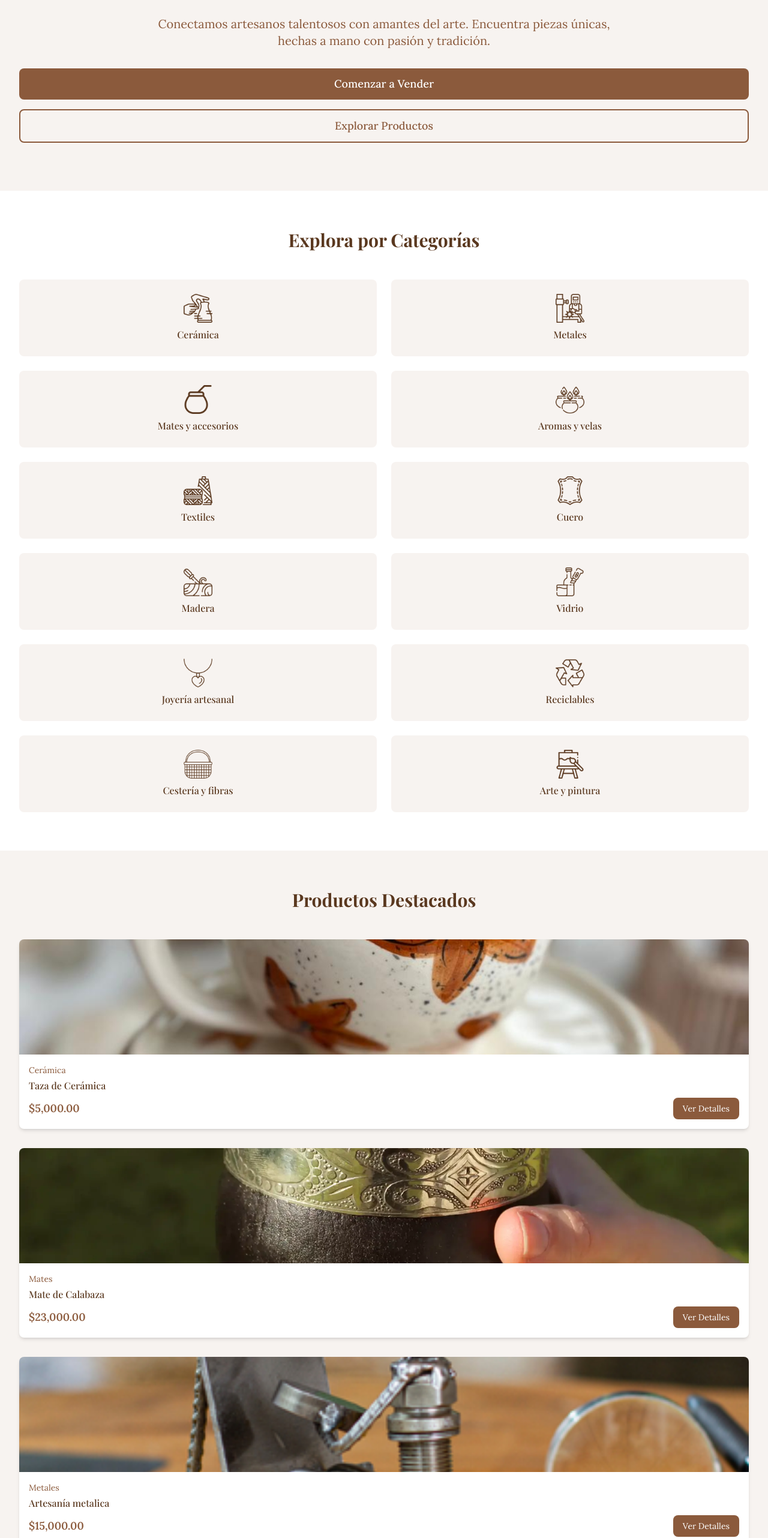
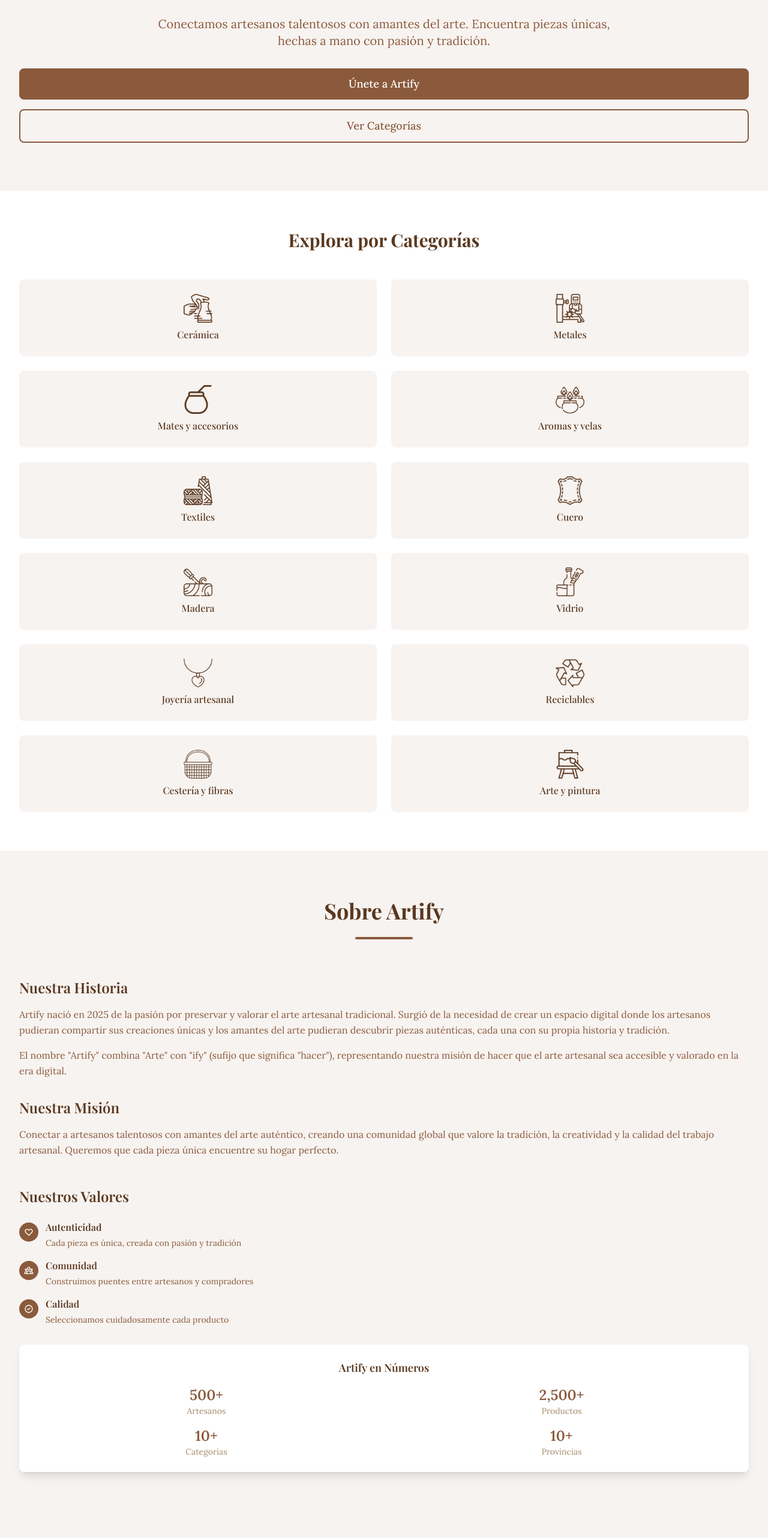
Before and after one commit to 113875-Comba-Carolina/artify-front, an Angular app: page / in a window 1280 px wide. Shown: the part 219-2783 px from the top of the page at 60% size. Built offline with nearby package versions, Linux system fonts and the light colour scheme.

Commit message:
cosas nuevas en el home

```diff
--- a/src/app/app.html
+++ b/src/app/app.html
@@ -5,7 +5,7 @@
       <div class="flex items-center justify-between h-20 md:h-20 h-24">
         <!-- Logo -->
         <div class="flex items-center">
-          <a routerLink="/" class="flex items-center space-x-3 group" (click)="closeMobileMenu()">
+          <a (click)="scrollToTop()" class="flex items-center space-x-3 group cursor-pointer">
             <!-- Logo más grande en móviles -->
             <div class="w-24 h-24 md:w-16 md:h-16 transition-all duration-300 group-hover:scale-110 overflow-hidden">
               <img src="assets/images/logo.png" alt="Artify Logo" class="w-full h-full object-contain">
@@ -19,17 +19,17 @@
 
         <!-- Navigation -->
         <div class="hidden md:flex items-center space-x-8">
-          <a routerLink="/" class="nav-link text-artisan-600 hover:text-artisan-800 font-medium transition-colors duration-300">
+          <a (click)="scrollToTop()" class="nav-link text-artisan-600 hover:text-artisan-800 font-medium transition-colors duration-300 cursor-pointer">
             Inicio
           </a>
-          <a href="#categorias" class="nav-link text-artisan-600 hover:text-artisan-800 font-medium transition-colors duration-300">
+          <a (click)="scrollToSection('categorias')" class="nav-link text-artisan-600 hover:text-artisan-800 font-medium transition-colors duration-300 cursor-pointer">
             Categorías
           </a>
-          <a href="#artesanos" class="nav-link text-artisan-600 hover:text-artisan-800 font-medium transition-colors duration-300">
-            Artesanos
+          <a (click)="scrollToSection('sobre-artify')" class="nav-link text-artisan-600 hover:text-artisan-800 font-medium transition-colors duration-300 cursor-pointer">
+            Sobre Artify
           </a>
-          <a href="#sobre-nosotros" class="nav-link text-artisan-600 hover:text-artisan-800 font-medium transition-colors duration-300">
-            Sobre Nosotros
+          <a (click)="scrollToSection('productos')" class="nav-link text-artisan-600 hover:text-artisan-800 font-medium transition-colors duration-300 cursor-pointer">
+            Productos Destacados
           </a>
         </div>
 
@@ -38,7 +38,7 @@
           <!-- Guest User Buttons -->
           @if (!isLoggedIn) {
             <div class="flex items-center space-x-4">
-              <a routerLink="/auth/login" class="text-artisan-600 hover:text-artisan-800 font-medium transition-colors duration-300 px-4 py-2 rounded-lg hover:bg-artisan-50">
+              <a routerLink="/auth/login" class="text-artisan-600 hover:text-artisan-800 font-medium transition-all duration-300 px-4 py-2 rounded-lg hover:bg-artisan-50 shadow-md hover:shadow-lg transform hover:-translate-y-0.5">
                 Iniciar Sesión
               </a>
               <a routerLink="/auth/register" class="bg-gradient-to-r from-artisan-600 to-artisan-700 text-white px-6 py-2 rounded-lg font-medium hover:from-artisan-700 hover:to-artisan-800 transition-all duration-300 shadow-lg hover:shadow-xl transform hover:-translate-y-0.5">
@@ -95,17 +95,17 @@
       <div class="px-4 py-6 space-y-4">
         <!-- Mobile Navigation Links -->
         <div class="space-y-3">
-          <a routerLink="/" (click)="closeMobileMenu()" class="block text-artisan-600 hover:text-artisan-800 font-medium transition-colors duration-300 py-2">
+          <a (click)="scrollToTop()" class="block text-artisan-600 hover:text-artisan-800 font-medium transition-colors duration-300 py-2 cursor-pointer">
             Inicio
           </a>
-          <a href="#categorias" (click)="closeMobileMenu()" class="block text-artisan-600 hover:text-artisan-800 font-medium transition-colors duration-300 py-2">
+          <a (click)="scrollToSection('categorias')" class="block text-artisan-600 hover:text-artisan-800 font-medium transition-colors duration-300 py-2 cursor-pointer">
             Categorías
           </a>
-          <a href="#artesanos" (click)="closeMobileMenu()" class="block text-artisan-600 hover:text-artisan-800 font-medium transition-colors duration-300 py-2">
-            Artesanos
+          <a (click)="scrollToSection('sobre-artify')" class="block text-artisan-600 hover:text-artisan-800 font-medium transition-colors duration-300 py-2 cursor-pointer">
+            Sobre Artify
           </a>
-          <a href="#sobre-nosotros" (click)="closeMobileMenu()" class="block text-artisan-600 hover:text-artisan-800 font-medium transition-colors duration-300 py-2">
-            Sobre Nosotros
+          <a (click)="scrollToSection('productos')" class="block text-artisan-600 hover:text-artisan-800 font-medium transition-colors duration-300 py-2 cursor-pointer">
+            Productos Destacados
           </a>
         </div>
 
@@ -114,10 +114,10 @@
           <!-- Guest User Buttons -->
           @if (!isLoggedIn) {
             <div class="space-y-3">
-              <a routerLink="/auth/login" (click)="closeMobileMenu()" class="block text-artisan-600 hover:text-artisan-800 font-medium transition-colors duration-300 py-2 px-4 rounded-lg hover:bg-artisan-50">
+              <a routerLink="/auth/login" (click)="closeMobileMenu()" class="block text-artisan-600 hover:text-artisan-800 font-medium transition-all duration-300 py-2 px-4 rounded-lg hover:bg-artisan-50 shadow-md hover:shadow-lg transform hover:-translate-y-0.5">
                 Iniciar Sesión
               </a>
-              <a routerLink="/auth/register" (click)="closeMobileMenu()" class="block bg-gradient-to-r from-artisan-600 to-artisan-700 text-white text-center py-3 px-4 rounded-lg font-medium hover:from-artisan-700 hover:to-artisan-800 transition-all duration-300 shadow-lg">
+              <a routerLink="/auth/register" (click)="closeMobileMenu()" class="block bg-gradient-to-r from-artisan-600 to-artisan-700 text-white text-center py-3 px-4 rounded-lg font-medium hover:from-artisan-700 hover:to-artisan-800 transition-all duration-300 shadow-lg hover:shadow-xl transform hover:-translate-y-0.5">
                 Registrarse
               </a>
             </div>
@@ -160,7 +160,7 @@
       <div class="grid grid-cols-1 md:grid-cols-4 gap-8">
         <!-- Columna 1 - Logo y descripción -->
         <div class="md:col-span-1">
-          <a routerLink="/" class="flex items-center space-x-3 mb-4 group">
+          <a (click)="scrollToTop()" class="flex items-center space-x-3 mb-4 group cursor-pointer">
             <div class="w-16 h-16 rounded-lg overflow-hidden group-hover:scale-105 transition-transform duration-300">
               <img src="assets/images/logo.png" alt="Artify Logo" class="w-full h-full object-contain">
             </div>
@@ -180,18 +180,18 @@
           <h4 class="text-lg font-semibold mb-4 text-artisan-800">Enlaces</h4>
           <ul class="space-y-3 text-sm">
             <li>
-              <a href="#sobre-nosotros" class="text-artisan-600 hover:text-artisan-800 transition-colors duration-300">
-                Sobre Nosotros
-              </a>
-            </li>
-            <li>
-              <a href="#categorias" class="text-artisan-600 hover:text-artisan-800 transition-colors duration-300">
+              <a (click)="scrollToSection('categorias')" class="text-artisan-600 hover:text-artisan-800 transition-colors duration-300 cursor-pointer">
                 Categorías
               </a>
             </li>
             <li>
-              <a href="#artesanos" class="text-artisan-600 hover:text-artisan-800 transition-colors duration-300">
-                Artesanos
+              <a (click)="scrollToSection('sobre-artify')" class="text-artisan-600 hover:text-artisan-800 transition-colors duration-300 cursor-pointer">
+                Sobre Artify
+              </a>
+            </li>
+            <li>
+              <a (click)="scrollToSection('productos')" class="text-artisan-600 hover:text-artisan-800 transition-colors duration-300 cursor-pointer">
+                Productos Destacados
               </a>
             </li>
             <li>
@@ -267,21 +267,10 @@
 
       <!-- Línea divisoria y copyright -->
       <div class="border-t border-artisan-800 mt-12 pt-8">
-        <div class="flex flex-col md:flex-row justify-between items-center space-y-4 md:space-y-0">
+        <div class="text-center">
           <p class="text-artisan-600 text-sm">
             &copy; 2025 Artify. Todos los derechos reservados.
           </p>
-          <div class="flex space-x-6 text-sm">
-            <a href="#" class="text-artisan-600 hover:text-artisan-800 transition-colors duration-300">
-              Términos de Uso
-            </a>
-            <a href="#" class="text-artisan-600 hover:text-artisan-800 transition-colors duration-300">
-              Política de Privacidad
-            </a>
-            <a href="#" class="text-artisan-600 hover:text-artisan-800 transition-colors duration-300">
-              Cookies
-            </a>
-          </div>
         </div>
       </div>
     </div>
--- a/src/app/app.ts
+++ b/src/app/app.ts
@@ -43,4 +43,23 @@
   closeMobileMenu() {
     this.isMobileMenuOpen = false;
   }
+
+  scrollToSection(sectionId: string) {
+    const element = document.getElementById(sectionId);
+    if (element) {
+      element.scrollIntoView({
+        behavior: 'smooth',
+        block: 'start'
+      });
+    }
+    this.closeMobileMenu();
+  }
+
+  scrollToTop() {
+    window.scrollTo({
+      top: 0,
+      behavior: 'smooth'
+    });
+    this.closeMobileMenu();
+  }
 }
--- a/src/app/auth/register/register.ts
+++ b/src/app/auth/register/register.ts
@@ -1,7 +1,7 @@
 import { Component, OnInit } from '@angular/core';
 import { CommonModule } from '@angular/common';
 import { ReactiveFormsModule, FormBuilder, FormGroup, Validators } from '@angular/forms';
-import { Router, RouterModule } from '@angular/router';
+import { Router, RouterModule, ActivatedRoute } from '@angular/router';
 import { AuthService } from '../services/auth';
 
 @Component({
@@ -21,19 +21,27 @@
   constructor(
     private formBuilder: FormBuilder,
     private router: Router,
-    private authService: AuthService
+    private authService: AuthService,
+    private route: ActivatedRoute
   ) {}
 
   ngOnInit() {
     // Scroll hacia arriba cuando se carga el componente
     window.scrollTo(0, 0);
 
+    // Leer parámetro de query para preseleccionar rol
+    const roleParam = this.route.snapshot.queryParams['role'];
+    const preselectRole = roleParam === 'artesano' ? 'ARTESANO' : '';
+
+    // Actualizar isArtesano basado en el parámetro
+    this.isArtesano = preselectRole === 'ARTESANO';
+
     this.registerForm = this.formBuilder.group({
       email: ['', [Validators.required, Validators.email]],
       password: ['', [Validators.required, Validators.minLength(6)]],
       confirmPassword: ['', Validators.required],
       nombre: ['', [Validators.required, Validators.minLength(2)]],
-      rol: ['', Validators.required],
+      rol: [preselectRole, Validators.required],
       // Campos adicionales para artesanos
       nombreEmprendimiento: [''],
       ubicacion: [''],
@@ -41,6 +49,16 @@
     }, {
       validators: this.passwordMatchValidator
     });
+
+    // Aplicar validaciones iniciales si es artesano
+    if (this.isArtesano) {
+      this.registerForm.get('nombreEmprendimiento')?.setValidators([Validators.required]);
+      this.registerForm.get('ubicacion')?.setValidators([Validators.required]);
+      this.registerForm.get('descripcion')?.setValidators([Validators.required]);
+      this.registerForm.get('nombreEmprendimiento')?.updateValueAndValidity();
+      this.registerForm.get('ubicacion')?.updateValueAndValidity();
+      this.registerForm.get('descripcion')?.updateValueAndValidity();
+    }
 
     // Escuchar cambios en el rol
     this.registerForm.get('rol')?.valueChanges.subscribe(rol => {
--- a/src/app/home/home.html
+++ b/src/app/home/home.html
@@ -7,24 +7,33 @@
       con pasión y tradición.
     </p>
     <div class="flex flex-col sm:flex-row gap-4 justify-center">
+      @if (!isLoggedIn) {
         <a
           routerLink="/auth/register"
           class="bg-artisan-600 text-white px-8 py-3 rounded-lg text-lg font-medium hover:bg-artisan-700 transition-colors"
         >
-        Comenzar a Vender
+          Únete a Artify
         </a>
+      } @else {
         <a
-        href="#productos"
-        class="border-2 border-artisan-600 text-artisan-600 px-8 py-3 rounded-lg text-lg font-medium hover:bg-artisan-600 hover:text-white transition-colors"
+          (click)="scrollToSection('productos')"
+          class="bg-artisan-600 text-white px-8 py-3 rounded-lg text-lg font-medium hover:bg-artisan-700 transition-colors cursor-pointer"
         >
           Explorar Productos
+        </a>
+      }
+      <a
+        (click)="scrollToSection('categorias')"
+        class="border-2 border-artisan-600 text-artisan-600 px-8 py-3 rounded-lg text-lg font-medium hover:bg-artisan-600 hover:text-white transition-colors cursor-pointer"
+      >
+        Ver Categorías
       </a>
     </div>
   </div>
 </section>
 
 <!-- Categories Section -->
-<section class="py-16 bg-white">
+<section id="categorias" class="py-16 bg-white">
   <div class="max-w-7xl mx-auto px-4 sm:px-6 lg:px-8">
     <h3 class="text-3xl font-bold text-artisan-800 text-center mb-12">Explora por Categorías</h3>
     <div class="grid grid-cols-2 md:grid-cols-3 lg:grid-cols-6 gap-6">
@@ -38,6 +47,112 @@
         <h4 class="font-medium text-artisan-800">{{ category.name }}</h4>
       </div>
       }
+    </div>
+  </div>
+</section>
+
+<!-- Sobre Artify Section -->
+<section id="sobre-artify" class="py-20 bg-gradient-to-br from-artisan-100 to-artisan-200">
+  <div class="max-w-7xl mx-auto px-4 sm:px-6 lg:px-8">
+    <div class="text-center mb-16">
+      <h3 class="text-4xl font-bold text-artisan-800 mb-6">Sobre Artify</h3>
+      <div class="w-24 h-1 bg-artisan-600 mx-auto rounded-full"></div>
+    </div>
+
+    <div class="grid grid-cols-1 lg:grid-cols-2 gap-12 items-center">
+      <!-- Historia y Misión -->
+      <div class="space-y-8">
+        <div>
+          <h4 class="text-2xl font-semibold text-artisan-800 mb-4">Nuestra Historia</h4>
+          <p class="text-artisan-600 leading-relaxed mb-4">
+            Artify nació en 2025 de la pasión por preservar y valorar el arte artesanal tradicional.
+            Surgió de la necesidad de crear un espacio digital donde los artesanos pudieran
+            compartir sus creaciones únicas y los amantes del arte pudieran descubrir piezas
+            auténticas, cada una con su propia historia y tradición.
+          </p>
+          <p class="text-artisan-600 leading-relaxed">
+            El nombre "Artify" combina "Arte" con "ify" (sufijo que significa "hacer"),
+            representando nuestra misión de hacer que el arte artesanal sea accesible y
+            valorado en la era digital.
+          </p>
+        </div>
+
+        <div>
+          <h4 class="text-2xl font-semibold text-artisan-800 mb-4">Nuestra Misión</h4>
+          <p class="text-artisan-600 leading-relaxed">
+            Conectar a artesanos talentosos con amantes del arte auténtico, creando una
+            comunidad global que valore la tradición, la creatividad y la calidad del
+            trabajo artesanal. Queremos que cada pieza única encuentre su hogar perfecto.
+          </p>
+        </div>
+      </div>
+
+      <!-- Valores y Estadísticas -->
+      <div class="space-y-8">
+        <div>
+          <h4 class="text-2xl font-semibold text-artisan-800 mb-6">Nuestros Valores</h4>
+          <div class="space-y-4">
+            <div class="flex items-start space-x-3">
+              <div class="w-8 h-8 bg-artisan-600 rounded-full flex items-center justify-center flex-shrink-0 mt-1">
+                <svg class="w-4 h-4 text-white" fill="none" stroke="currentColor" viewBox="0 0 24 24">
+                  <path stroke-linecap="round" stroke-linejoin="round" stroke-width="2" d="M4.318 6.318a4.5 4.5 0 000 6.364L12 20.364l7.682-7.682a4.5 4.5 0 00-6.364-6.364L12 7.636l-1.318-1.318a4.5 4.5 0 00-6.364 0z"></path>
+                </svg>
+              </div>
+              <div>
+                <h5 class="font-semibold text-artisan-800 mb-1">Autenticidad</h5>
+                <p class="text-artisan-600 text-sm">Cada pieza es única, creada con pasión y tradición</p>
+              </div>
+            </div>
+
+            <div class="flex items-start space-x-3">
+              <div class="w-8 h-8 bg-artisan-600 rounded-full flex items-center justify-center flex-shrink-0 mt-1">
+                <svg class="w-4 h-4 text-white" fill="none" stroke="currentColor" viewBox="0 0 24 24">
+                  <path stroke-linecap="round" stroke-linejoin="round" stroke-width="2" d="M17 20h5v-2a3 3 0 00-5.356-1.857M17 20H7m10 0v-2c0-.656-.126-1.283-.356-1.857M7 20H2v-2a3 3 0 015.356-1.857M7 20v-2c0-.656.126-1.283.356-1.857m0 0a5.002 5.002 0 019.288 0M15 7a3 3 0 11-6 0 3 3 0 016 0zm6 3a2 2 0 11-4 0 2 2 0 014 0zM7 10a2 2 0 11-4 0 2 2 0 014 0z"></path>
+                </svg>
+              </div>
+              <div>
+                <h5 class="font-semibold text-artisan-800 mb-1">Comunidad</h5>
+                <p class="text-artisan-600 text-sm">Construimos puentes entre artesanos y compradores</p>
+              </div>
+            </div>
+
+            <div class="flex items-start space-x-3">
+              <div class="w-8 h-8 bg-artisan-600 rounded-full flex items-center justify-center flex-shrink-0 mt-1">
+                <svg class="w-4 h-4 text-white" fill="none" stroke="currentColor" viewBox="0 0 24 24">
+                  <path stroke-linecap="round" stroke-linejoin="round" stroke-width="2" d="M9 12l2 2 4-4m6 2a9 9 0 11-18 0 9 9 0 0118 0z"></path>
+                </svg>
+              </div>
+              <div>
+                <h5 class="font-semibold text-artisan-800 mb-1">Calidad</h5>
+                <p class="text-artisan-600 text-sm">Seleccionamos cuidadosamente cada producto</p>
+              </div>
+            </div>
+          </div>
+        </div>
+
+        <!-- Estadísticas -->
+        <div class="bg-white rounded-lg p-6 shadow-lg">
+          <h5 class="text-lg font-semibold text-artisan-800 mb-4 text-center">Artify en Números</h5>
+          <div class="grid grid-cols-2 gap-4 text-center">
+            <div>
+              <div class="text-2xl font-bold text-artisan-600">500+</div>
+              <div class="text-sm text-artisan-500">Artesanos</div>
+            </div>
+            <div>
+              <div class="text-2xl font-bold text-artisan-600">2,500+</div>
+              <div class="text-sm text-artisan-500">Productos</div>
+            </div>
+            <div>
+              <div class="text-2xl font-bold text-artisan-600">10+</div>
+              <div class="text-sm text-artisan-500">Categorías</div>
+            </div>
+            <div>
+              <div class="text-2xl font-bold text-artisan-600">10+</div>
+              <div class="text-sm text-artisan-500">Provincias</div>
+            </div>
+          </div>
+        </div>
+      </div>
     </div>
   </div>
 </section>
@@ -105,6 +220,7 @@
 </section>
 
 <!-- CTA Section -->
+@if (!isLoggedIn) {
 <section class="py-16 bg-artisan-800 text-white">
   <div class="max-w-7xl mx-auto px-4 sm:px-6 lg:px-8 text-center">
     <h3 class="text-3xl font-bold mb-4">¿Eres Artesano?</h3>
@@ -113,10 +229,12 @@
       trabajo hecho a mano.
     </p>
     <a
-      routerLink="/auth/register"
+      [routerLink]="['/auth/register']"
+      [queryParams]="{role: 'artesano'}"
       class="bg-white text-artisan-800 px-8 py-3 rounded-lg text-lg font-medium hover:bg-artisan-100 transition-colors"
     >
-      Comenzar Ahora
+      Regístrate como Artesano
     </a>
   </div>
 </section>
+}
--- a/src/app/home/home.ts
+++ b/src/app/home/home.ts
@@ -11,7 +11,17 @@
   styleUrls: ['./home.scss']
 })
 export class HomeComponent {
-  constructor(private authService: AuthService, private router: Router) {}
+  isLoggedIn = false;
+  currentUser: any = null;
+
+  constructor(private authService: AuthService, private router: Router) {
+    this.checkAuthStatus();
+  }
+
+  checkAuthStatus() {
+    this.isLoggedIn = this.authService.isLoggedIn();
+    this.currentUser = this.authService.getCurrentUser();
+  }
 
   // Productos destacados con imágenes locales
   featuredProducts = [
@@ -71,4 +81,14 @@
       this.router.navigate(['/auth/login']);
     }
   }
+
+  scrollToSection(sectionId: string) {
+    const element = document.getElementById(sectionId);
+    if (element) {
+      element.scrollIntoView({
+        behavior: 'smooth',
+        block: 'start'
+      });
+    }
+  }
 }
```
Lines whose indentation alone changed are shown as unchanged.
